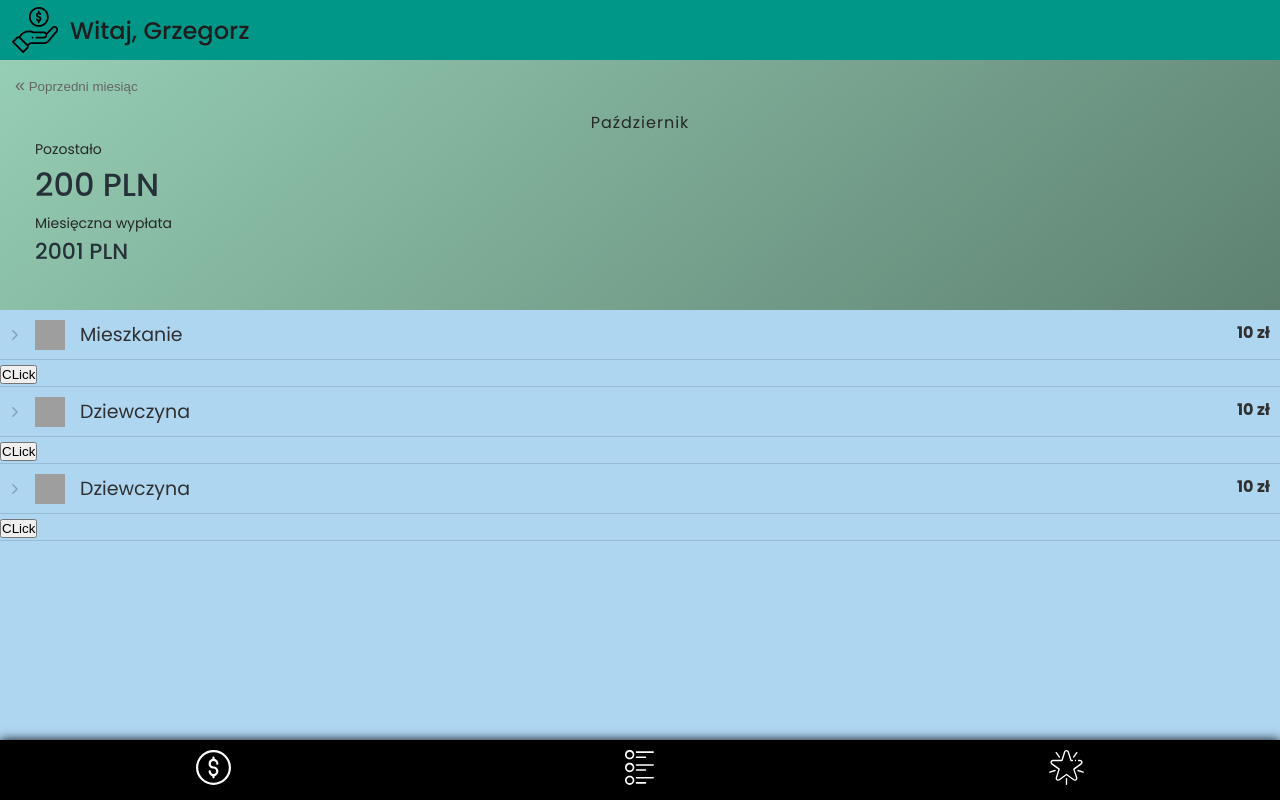
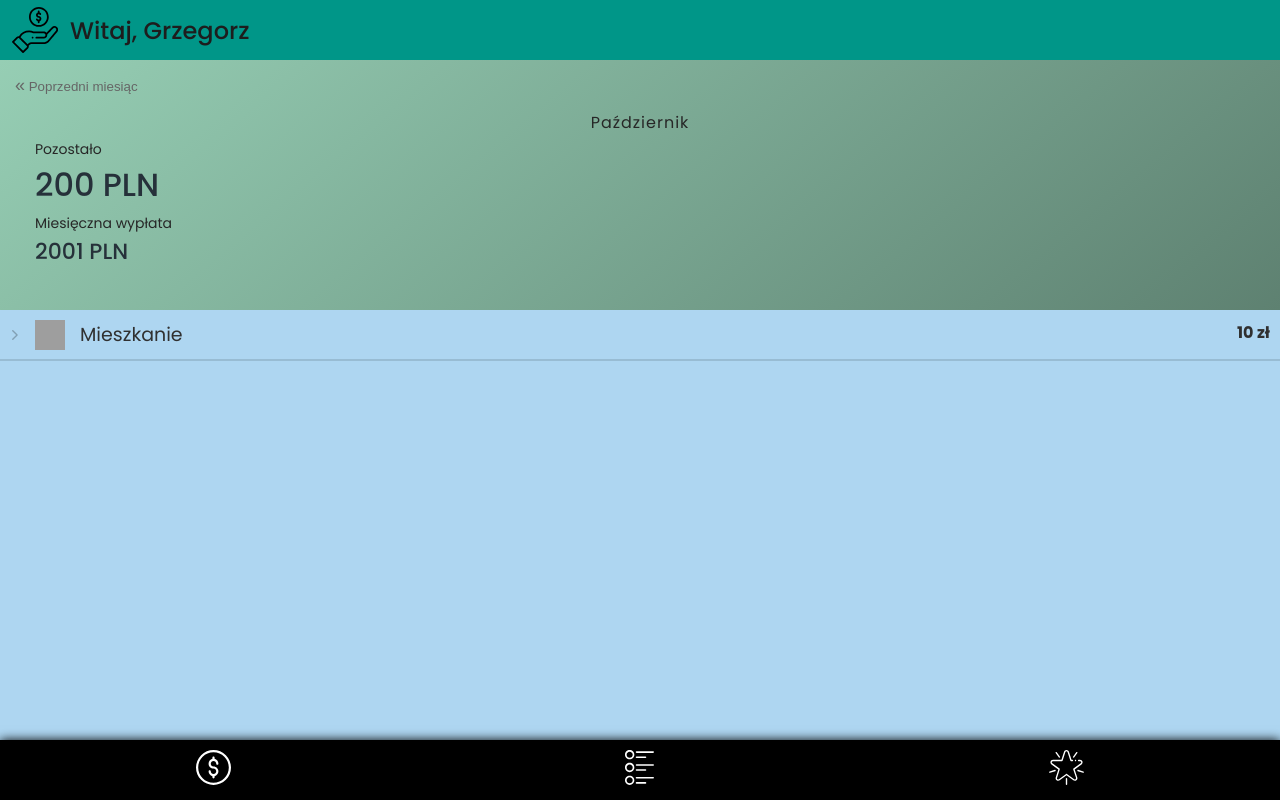
Before and after one commit to ErykFryderyk/finance-manager-app, a Vue app: page / in a window 1280 px wide. Built offline with nearby package versions, Linux system fonts and the light colour scheme; grey boxes are pictures that could not be loaded.

Commit message:
clean code

```diff
--- a/src/components/Expenses.vue
+++ b/src/components/Expenses.vue
@@ -1,4 +1,3 @@
-/* eslint-disable max-len */
 <template>
   <div
     class="expenses-wrapper"
@@ -186,8 +185,6 @@
         </li>
       </ul>
     </div> -->
-    <button @click="getSoldo">CLick</button>
-    {{soldo}}
   </div>
 </template>
 
@@ -215,39 +212,39 @@ export default {
             },
           ],
         },
-        {
-          icon: '/img/home.ab898512.svg',
-          title: 'Dziewczyna',
-          totalPrice: 10,
-          hide: true,
-          id: 2,
-          elems: [
-            {
-              id: Math.random(),
-              name: 'Saszłyk',
-              price: 12,
-            },
-            {
-              id: Math.random(),
-              name: 'Kupa',
-              price: 1,
-            },
-          ],
-        },
-        {
-          icon: '/img/home.ab898512.svg',
-          title: 'Dziewczyna',
-          totalPrice: 10,
-          hide: true,
-          id: 3,
-          elems: [
-            {
-              id: Math.random(),
-              name: 'Kopytk',
-              price: 123,
-            },
-          ],
-        },
+        // {
+        //   icon: '/img/home.ab898512.svg',
+        //   title: 'Dziewczyna',
+        //   totalPrice: 10,
+        //   hide: true,
+        //   id: 2,
+        //   elems: [
+        //     {
+        //       id: Math.random(),
+        //       name: 'Saszłyk',
+        //       price: 12,
+        //     },
+        //     {
+        //       id: Math.random(),
+        //       name: 'Kupa',
+        //       price: 1,
+        //     },
+        //   ],
+        // },
+        // {
+        //   icon: '/img/home.ab898512.svg',
+        //   title: 'Dziewczyna',
+        //   totalPrice: 10,
+        //   hide: true,
+        //   id: 3,
+        //   elems: [
+        //     {
+        //       id: Math.random(),
+        //       name: 'Kopytk',
+        //       price: 123,
+        //     },
+        //   ],
+        // },
       ],
     };
   },
@@ -261,9 +258,9 @@ export default {
           totalPrice: 0,
           hide: true,
           elems: [
-            {
-              id: Math.random(), name: 'dodany', price: 0,
-            },
+            // {
+            //   id: Math.random(), name: 'dodany', price: 10,
+            // },
           ],
         });
       }
@@ -280,15 +277,6 @@ export default {
         id: Math.random(),
         name: this.categoryName,
       });
-    },
-    getSoldo() {
-      let sum = 0;
-      this.items.forEach((el) => {
-        sum += el.totalPrice;
-      });
-      console.log(sum);
-      this.soldo = sum;
-      this.$emit('send-soldo', this.soldo);
     },
   },
 };
```
